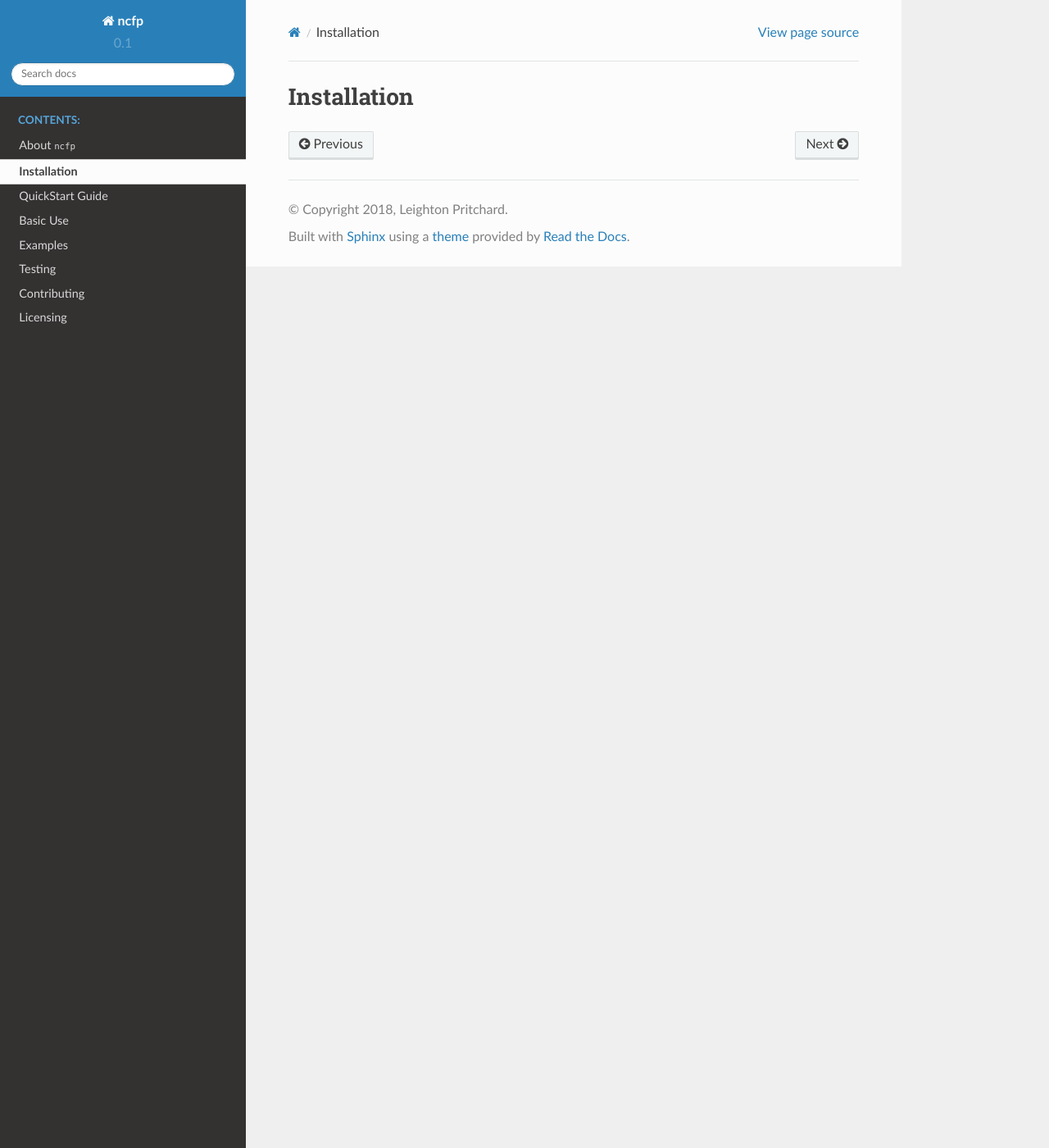
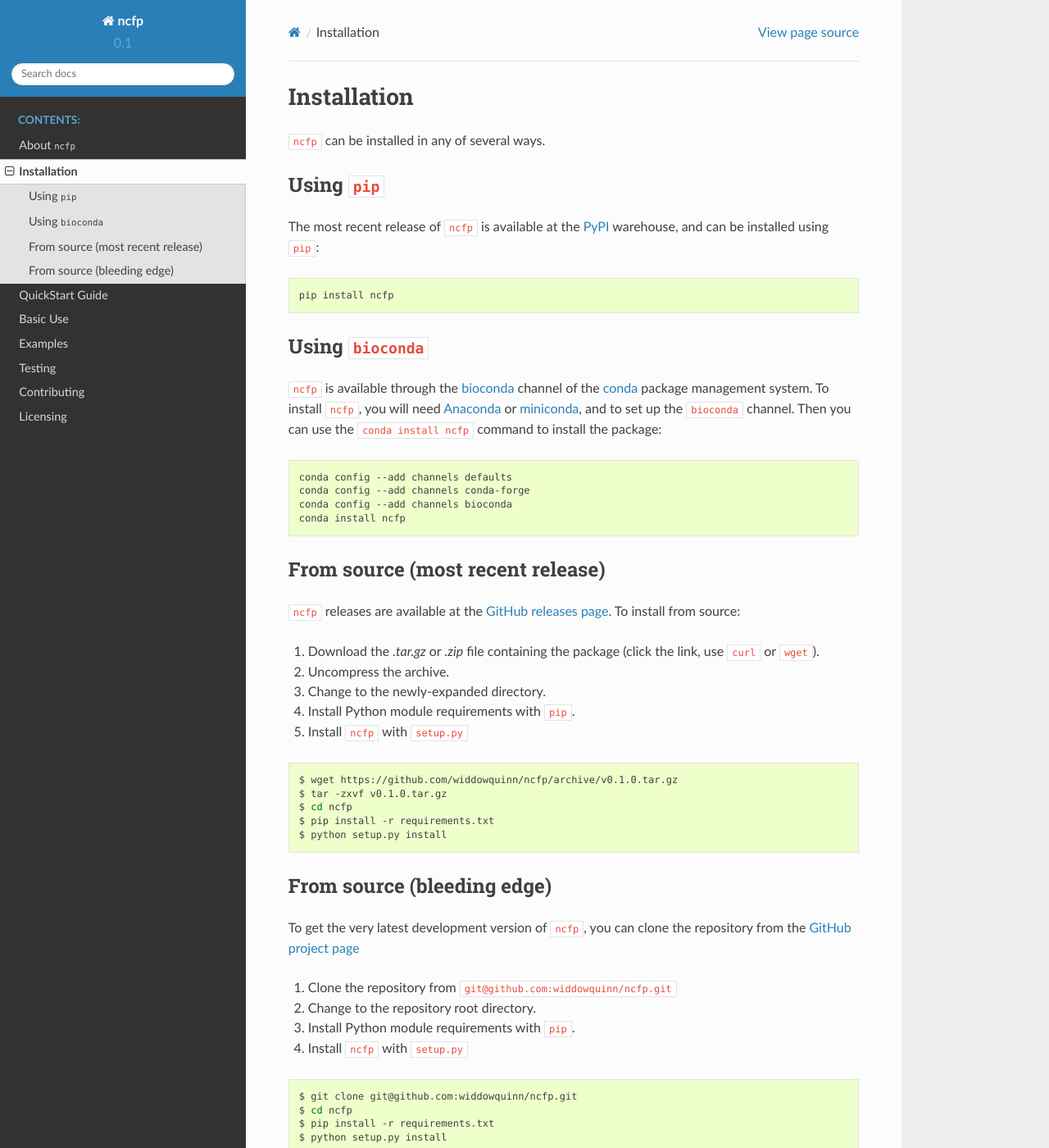
Before and after one commit to widdowquinn/ncfp, a Sphinx documentation site: the page built from docs/installation.rst, in a window 1280 px wide and 1400 px high. Shown: the whole window at 82% size. Built offline with Sphinx 7.4.7 and the Read the Docs theme 2.0.0, drawn with Linux system fonts in a browser that asks for light colours.

Commit message:
add documentation on installation

```diff
--- a/docs/installation.rst
+++ b/docs/installation.rst
@@ -3,3 +3,79 @@
 ============
 Installation
 ============
+
+``ncfp`` can be installed in any of several ways.
+
+-------------
+Using ``pip``
+-------------
+
+The most recent release of ``ncfp`` is available at the `PyPI`_ warehouse, and can be installed using ``pip``:
+
+.. code-block:: bash
+
+    pip install ncfp
+
+
+------------------
+Using ``bioconda``
+------------------
+
+``ncfp`` is available through the `bioconda`_ channel of the `conda`_ package management system. To install
+``ncfp``, you will need `Anaconda`_ or `miniconda`_, and to set up the ``bioconda`` channel. Then you can use
+the ``conda install ncfp`` command to install the package:
+
+.. code-block:: bash
+
+    conda config --add channels defaults
+    conda config --add channels conda-forge
+    conda config --add channels bioconda
+    conda install ncfp
+
+
+---------------------------------
+From source (most recent release)
+---------------------------------
+
+``ncfp`` releases are available at the `GitHub releases page`_. To install from source:
+
+1. Download the `.tar.gz` or `.zip` file containing the package (click the link, use ``curl`` or ``wget``).
+2. Uncompress the archive.
+3. Change to the newly-expanded directory.
+4. Install Python module requirements with ``pip``.
+5. Install ``ncfp`` with ``setup.py``
+
+.. code-block:: bash
+
+    $ wget https://github.com/widdowquinn/ncfp/archive/v0.1.0.tar.gz
+    $ tar -zxvf v0.1.0.tar.gz
+    $ cd ncfp
+    $ pip install -r requirements.txt
+    $ python setup.py install
+
+---------------------------
+From source (bleeding edge)
+---------------------------
+
+To get the very latest development version of ``ncfp``, you can clone the repository from the `GitHub project page`_
+
+1. Clone the repository from ``git@github.com:widdowquinn/ncfp.git``
+2. Change to the repository root directory.
+3. Install Python module requirements with ``pip``.
+4. Install ``ncfp`` with ``setup.py``
+
+.. code-block:: bash
+
+    $ git clone git@github.com:widdowquinn/ncfp.git
+    $ cd ncfp
+    $ pip install -r requirements.txt
+    $ python setup.py install
+
+
+.. _conda: https://conda.io/
+.. _bioconda: https://bioconda.github.io/
+.. _miniconda: https://conda.io/miniconda.html
+.. _Anaconda: https://www.anaconda.com/
+.. _GitHub project page: https://github.com/widdowquinn/ncfp
+.. _GitHub releases page: https://github.com/widdowquinn/ncfp/releases
+.. _PyPI: https://pypi.python.org/pypi/ncfp
```
